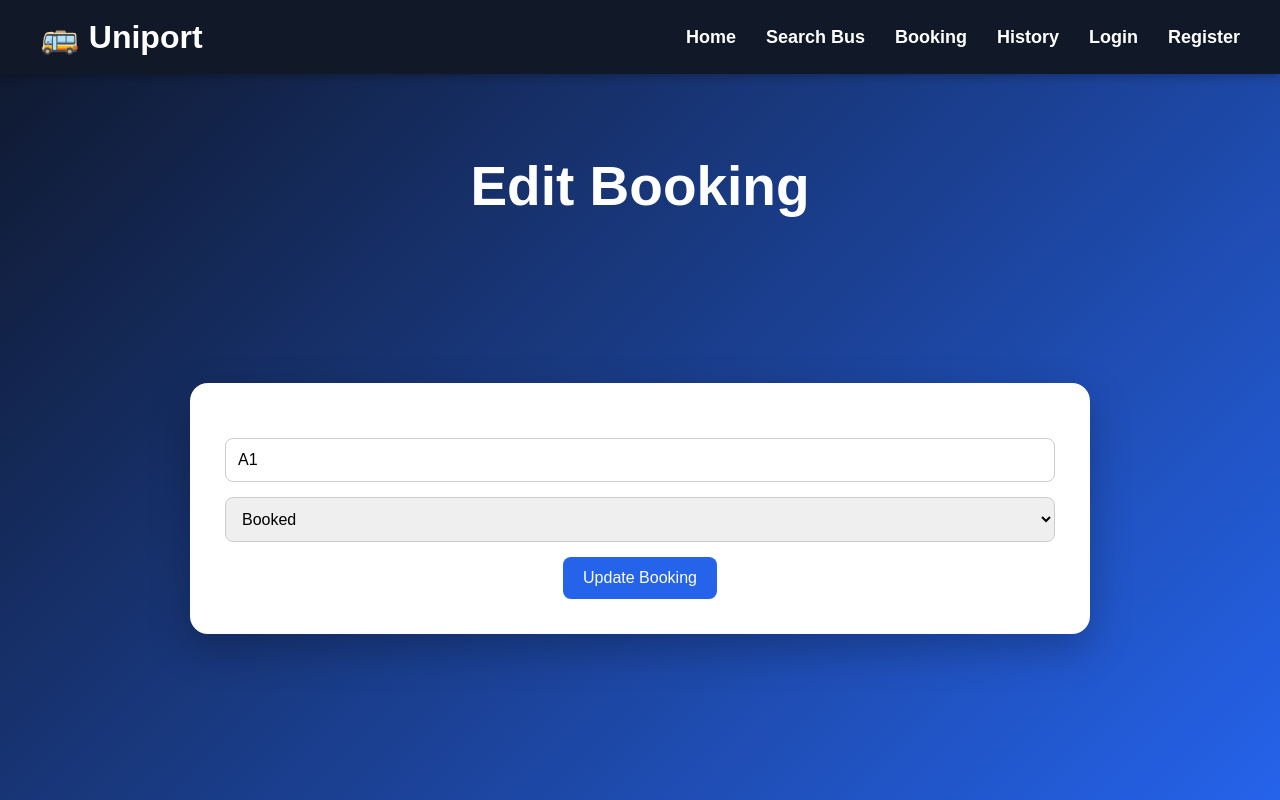
After one commit to farhanmb582-oss/Uniport-Bus-Ticket-Booking-System, a PHP site: page /edit.php?id=1 in a window 1280 px wide. The commit adds this page. Run offline with PHP 8.4, Linux system fonts and the light colour scheme; data comes from the database, SQL or seed files in the repository.

Commit message:
Updated project files

```diff
--- /dev/null
+++ b/edit.php
@@ -0,0 +1,75 @@
+<?php
+
+include 'connect.php';
+
+$id = $_GET['id'];
+
+$sql = "SELECT * FROM bookings WHERE booking_id='$id'";
+$result = mysqli_query($conn,$sql);
+
+$row = mysqli_fetch_assoc($result);
+
+if(isset($_POST['update'])){
+
+    $seat = $_POST['seat'];
+    $status = $_POST['status'];
+
+    $update = "UPDATE bookings
+               SET seat_number='$seat',
+                   booking_status='$status'
+               WHERE booking_id='$id'";
+
+    mysqli_query($conn,$update);
+
+    header("Location: history.php");
+    exit();
+}
+
+?>
+
+<!DOCTYPE html>
+<html>
+<head>
+<title>Edit Booking</title>
+<link rel="stylesheet" href="style.css">
+</head>
+<body>
+
+<?php include 'includes/navbar.php'; ?>
+
+<div class="hero">
+    <h1>Edit Booking</h1>
+</div>
+
+<div class="container">
+
+<div class="card">
+
+<form method="POST">
+
+<input
+type="text"
+name="seat"
+value="<?php echo $row['seat_number']; ?>"
+required>
+
+<select name="status">
+
+<option value="Booked">Booked</option>
+
+<option value="Cancelled">Cancelled</option>
+
+</select>
+
+<button type="submit" name="update">
+Update Booking
+</button>
+
+</form>
+
+</div>
+
+</div>
+
+</body>
+</html>
```
Also changed, not shown: history.php (+18 -1 lines).
